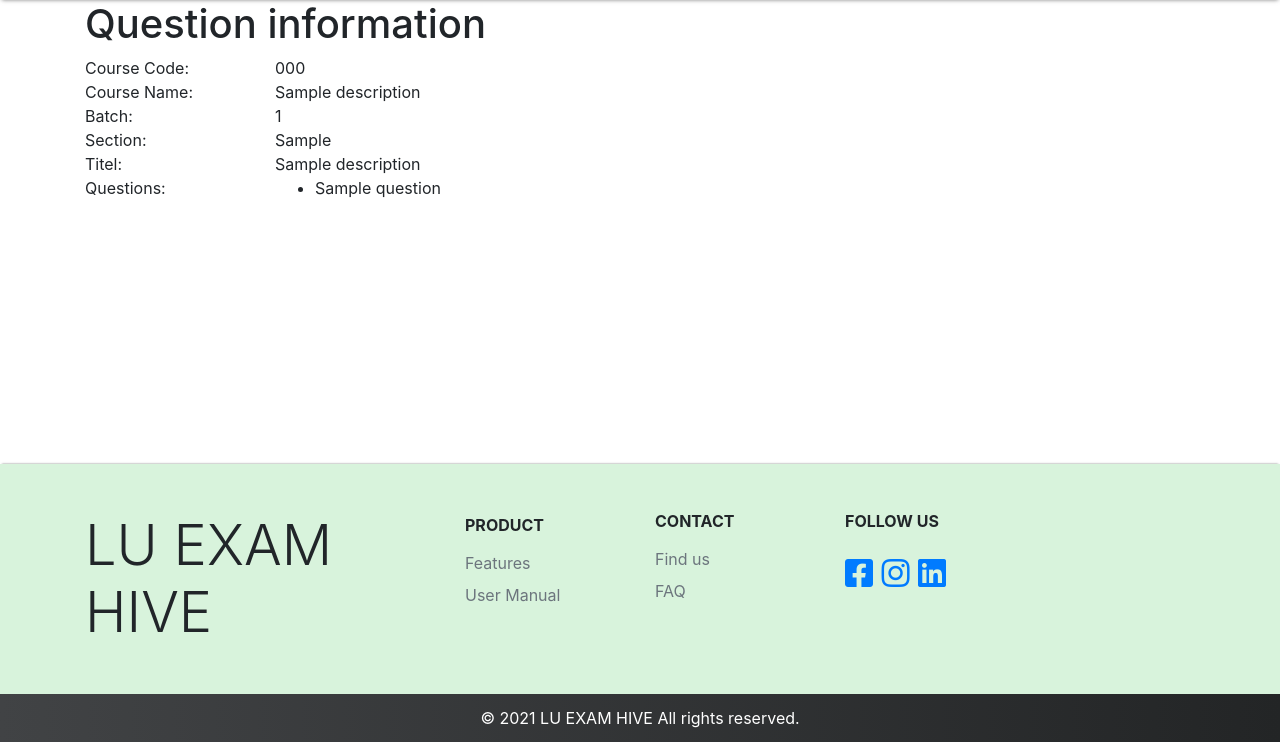
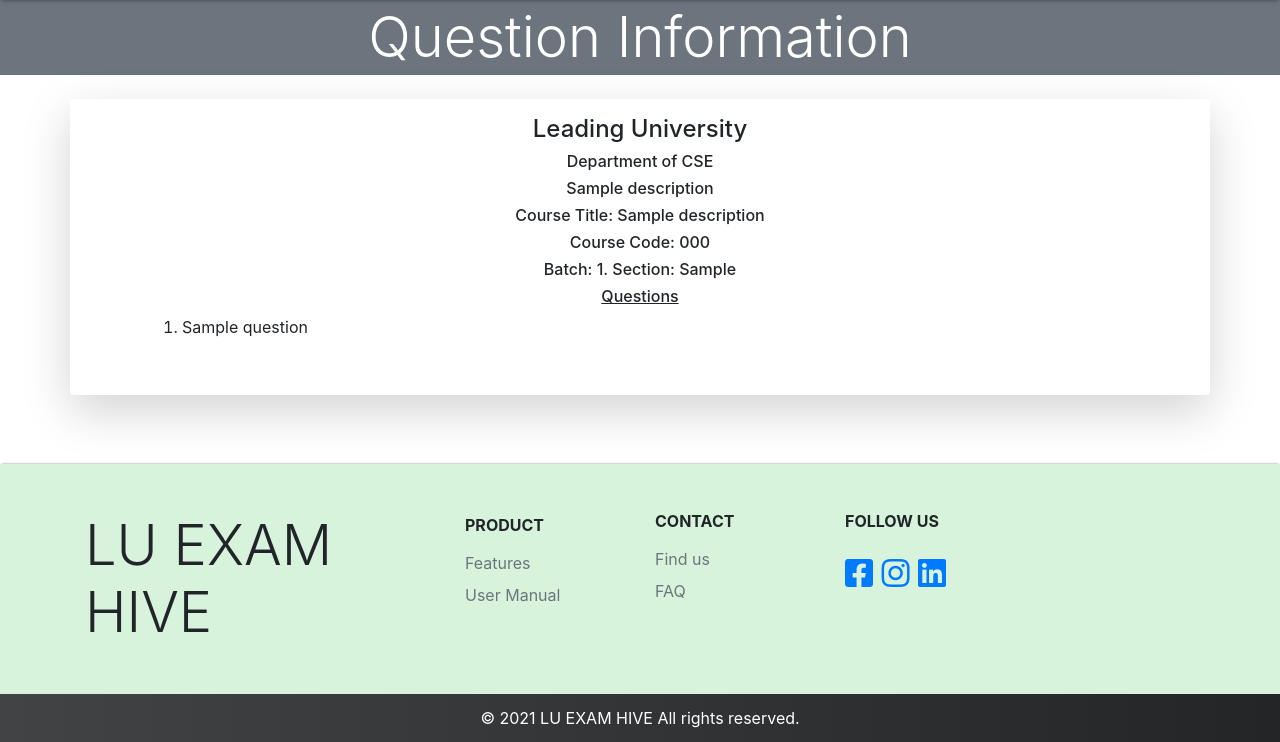
Before and after one commit to zamans78/LU-ExamHive, a PHP site: page /question_view.php?Question_Description_ID=1 in a window 1280 px wide. Shown: the part 58-800 px from the top of the page. Run offline with PHP 8.4, Linux system fonts and the light colour scheme; the visitor is signed in with stand-in values (Sample User, id 1); tables that the repository leaves empty hold one stand-in row (values such as "Sample post").

Commit message:
question_view page designed and minor bug fixed.
question_view.php:
Added responsoive layout design.

question_description.php:
It was showing Batch name in the place of Tiltle, fixed it by replacing ':Title' => $Batch to ':Title' => $Title.

```diff
--- a/question_description.php
+++ b/question_description.php
@@ -44,7 +44,7 @@ if (isset($_POST['Course_Code']) && isset($_POST['Course_Name']) && isset($_POST
 		':Course_Name' => $Course_Name,
 		':Batch' => $Batch,
 		':Section' => $Section,
-		':Title' => $Batch,
+		':Title' => $Title,
 	]);
 
 	$Question_Description_ID = $pdo->lastInsertId();
--- a/question_view.php
+++ b/question_view.php
@@ -62,50 +62,60 @@ if (isset($_REQUEST['Question_Description_ID'])) {
 </header>
 
 <body>
-	<div class="container">
+	<h2 class="display-4 bg-secondary text-white p-1 d-flex justify-content-center">Question Information</h2>
 
-		<h1>Question information</h1>
+
+	<div class="container shadow-lg p-3 mb-5 bg-white rounded mt-3">
+		<div class="row">
+			<div class="col d-flex justify-content-center">
+				<h4>Leading University</h4>
+			</div>
+		</div>
 
 		<div class="row">
-			<div class="col-sm-2">Course Code:</div>
-			<div class="col-sm-4">
-				<?php echo $question_description->Course_Code; ?>
+			<div class="col d-flex justify-content-center">
+				<h6>Department of CSE</h6>
 			</div>
 		</div>
+
 		<div class="row">
-			<div class="col-sm-2">Course Name:</div>
-			<div class="col-sm-4">
-				<?php echo $question_description->Course_Name; ?>
+			<div class="col d-flex justify-content-center">
+				<h6><?php echo $question_description->Title; ?></h6>
 			</div>
 		</div>
+
 		<div class="row">
-			<div class="col-sm-2">Batch:</div>
-			<div class="col-sm-4">
-				<?php echo $question_description->Batch; ?>
+			<div class="col d-flex justify-content-center">
+				<h6>Course Title: <?php echo $question_description->Course_Name; ?></h6>
 			</div>
 		</div>
+
 		<div class="row">
-			<div class="col-sm-2">Section:</div>
-			<div class="col-sm-4">
-				<?php echo $question_description->Section; ?>
+			<div class="col d-flex justify-content-center">
+				<h6>Course Code: <?php echo $question_description->Course_Code; ?></h6>
 			</div>
 		</div>
+
 		<div class="row">
-			<div class="col-sm-2">Titel:</div>
-			<div class="col-sm-8">
-				<?php echo $question_description->Title; ?>
+			<div class="col d-flex justify-content-center">
+				<h6>Batch: <?php echo $question_description->Batch; ?>. Section: <?php echo $question_description->Section; ?></h6>
 			</div>
 		</div>
 
 		<?php if ($questionLen > 0) : ?>
 			<div class="row">
-				<div class="col-sm-2">Questions:</div>
-				<div class="col-sm-8">
-					<ul>
+				<div class="col d-flex justify-content-center">
+				<h6><u>Questions</u></h6>
+			</div>
+			</div>
+			<div class="row">
+				<div class="col">
+					<ol class="px-xs-0 px-sm-0 px-md-3 px-lg-5 px-xl-5 mx-xs-1 mx-sm-1 mx-md-3 mx-lg-5 mx-xl-5">
 						<?php for ($i = 1; $i <= $questionLen; $i++) : ?>
 							<li><?php echo $question[$i - 1]->Question; ?></li>
+							<br>
 						<?php endfor; ?>
-					</ul>
+					</ol>
 				</div>
 			</div>
 		<?php endif; ?>
```
